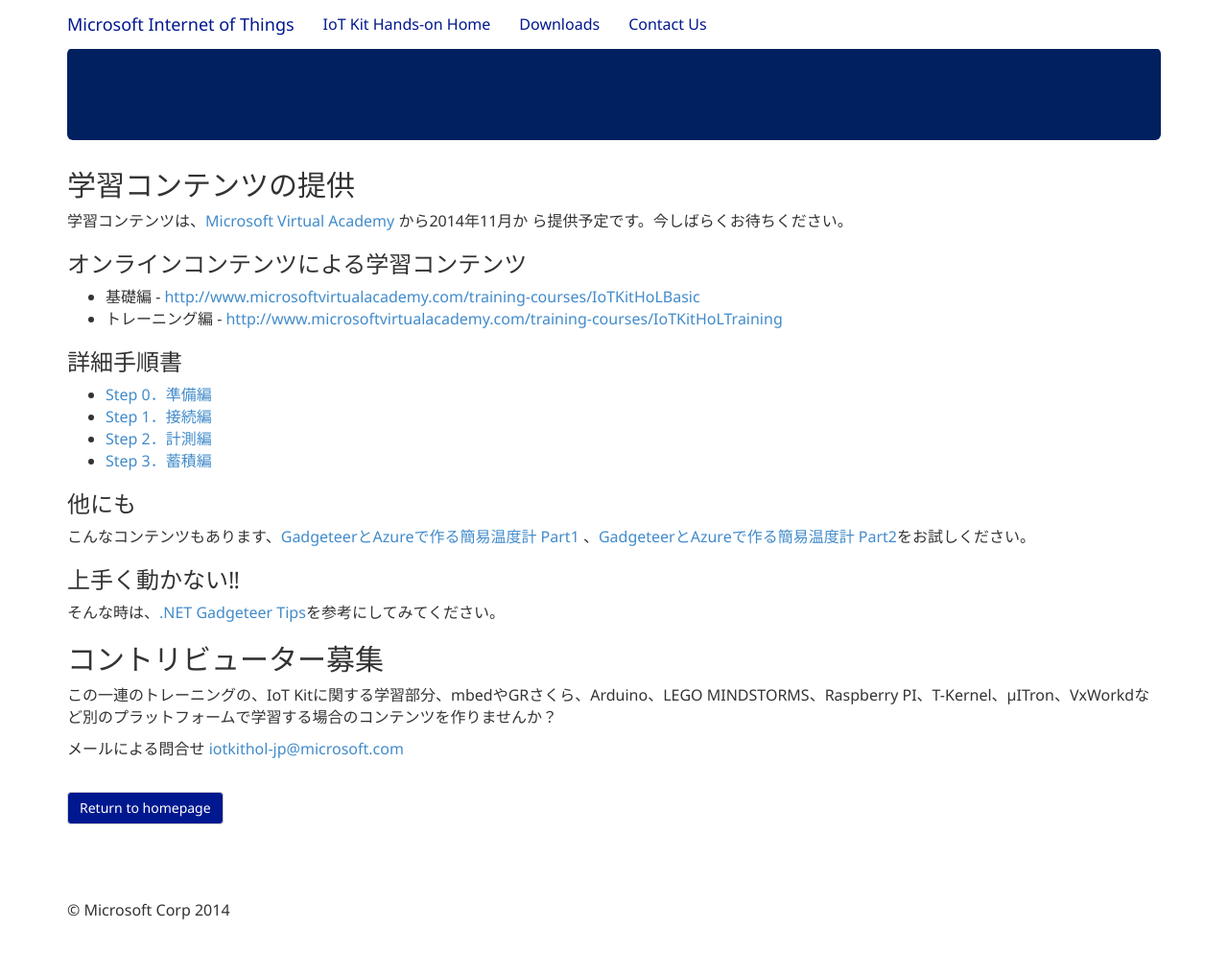
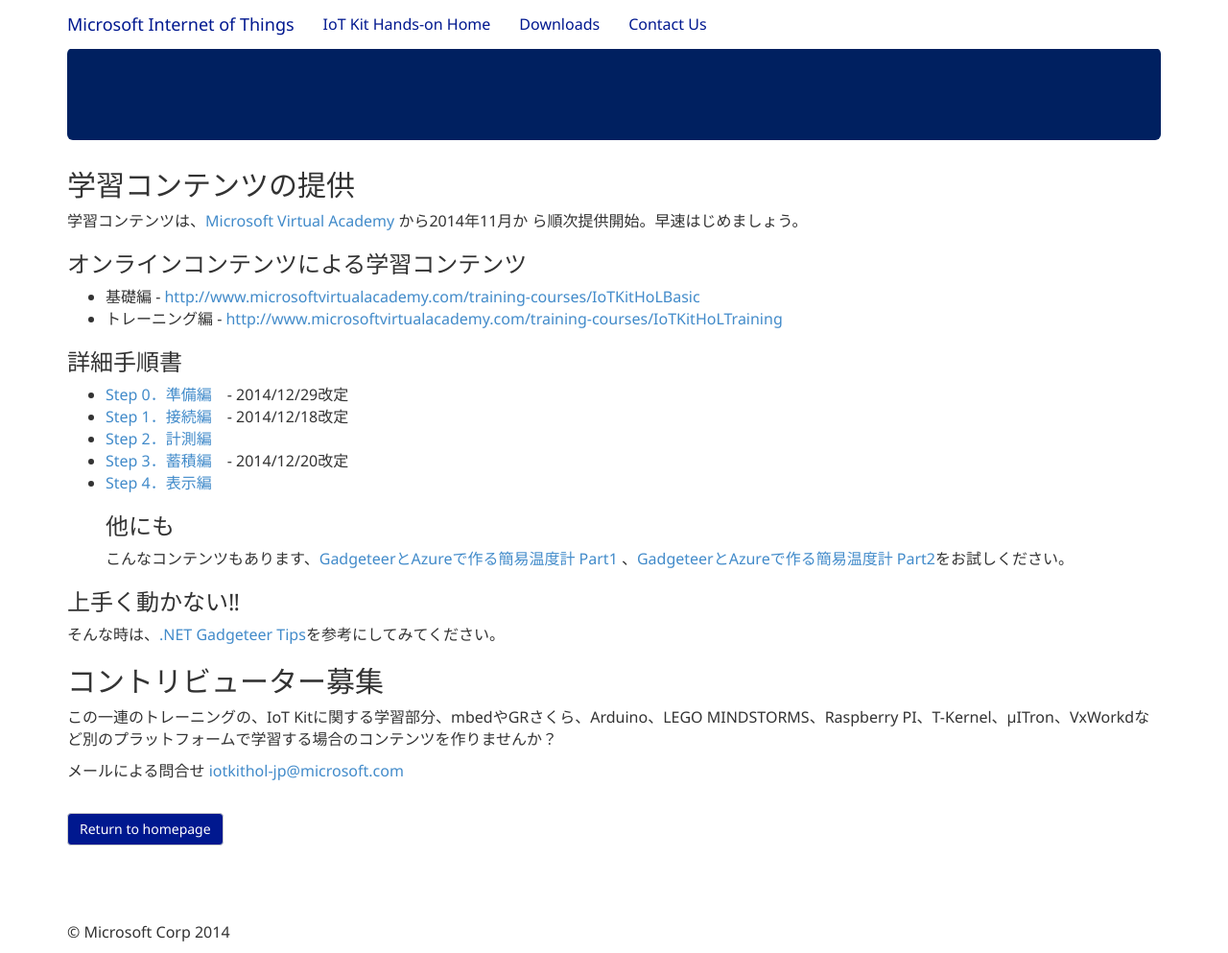
Before and after one commit to ms-iotkithol-jp/ms-iotkithol-jp.github.io, a Jekyll site: the page built from LetsBegin.md, in a window 1280 px wide and 993 px high. Shown: the whole window at 96% size. Built offline with Jekyll 4.4.1, drawn with Linux system fonts in a browser that asks for light colours; nearby versions of some CDN libraries.

Commit message:
Upload Step4

```diff
--- a/LetsBegin.md
+++ b/LetsBegin.md
@@ -12,18 +12,18 @@
 
 ## 学習コンテンツの提供
 学習コンテンツは、[Microsoft Virtual Academy](http://msdn.microsoft.com/ja-jp/dn376515.aspx) から2014年11月か
-ら提供予定です。今しばらくお待ちください。
+ら順次提供開始。早速はじめましょう。
 
 ### オンラインコンテンツによる学習コンテンツ
 * 基礎編 - [http://www.microsoftvirtualacademy.com/training-courses/IoTKitHoLBasic](http://www.microsoftvirtualacademy.com/training-courses/IoTKitHoLBasic)
 * トレーニング編 - [http://www.microsoftvirtualacademy.com/training-courses/IoTKitHoLTraining](http://www.microsoftvirtualacademy.com/training-courses/IoTKitHoLTraining)
 
 ### 詳細手順書
-* [Step 0．準備編](https://github.com/ms-iotkithol-jp/Training/blob/master/Documents/IoTKit_SelfLearning00_Overview.docx?raw=true)
-* [Step 1．接続編](https://github.com/ms-iotkithol-jp/Training/blob/master/Documents/IoTKit_SelfLearning01_Connect.docx?raw=true)
+* [Step 0．準備編](https://github.com/ms-iotkithol-jp/Training/blob/master/Documents/IoTKit_SelfLearning00_Overview.docx?raw=true)　- 2014/12/29改定
+* [Step 1．接続編](https://github.com/ms-iotkithol-jp/Training/blob/master/Documents/IoTKit_SelfLearning01_Connect.docx?raw=true)　- 2014/12/18改定
 * [Step 2．計測編](https://github.com/ms-iotkithol-jp/Training/blob/master/Documents/IoTKit_SelfLearning02_Measure.docx?raw=true)
-* [Step 3．蓄積編](https://github.com/ms-iotkithol-jp/Training/blob/master/Documents/IoTKit_SelfLearning03_Store.docx?raw=true)
-
+* [Step 3．蓄積編](https://github.com/ms-iotkithol-jp/Training/blob/master/Documents/IoTKit_SelfLearning03_Store.docx?raw=true)　- 2014/12/20改定
+* [Step 4．表示編](https://github.com/ms-iotkithol-jp/Training/blob/master/Documents/IoTKit_SelfLearning04_Show.docx?raw=true)
 ### 他にも
 こんなコンテンツもあります、[GadgeteerとAzureで作る簡易温度計 Part1](http://blogs.msdn.com/b/hirosho/archive/2014/07/25/gadgeteer-azure-part-1.aspx) 、[GadgeteerとAzureで作る簡易温度計 Part2](http://blogs.msdn.com/b/hirosho/archive/2014/07/26/gadgeteer-azure-part-2.aspx)をお試しください。
 
```
